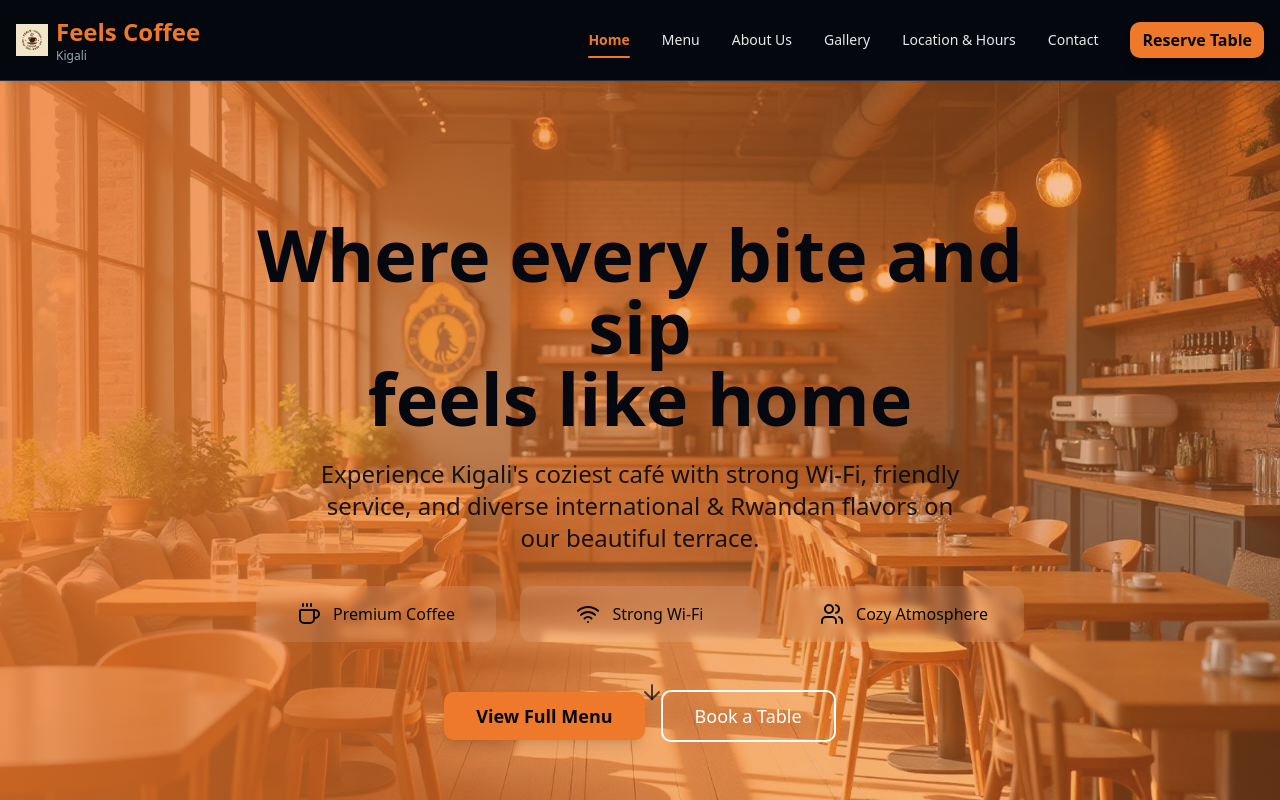
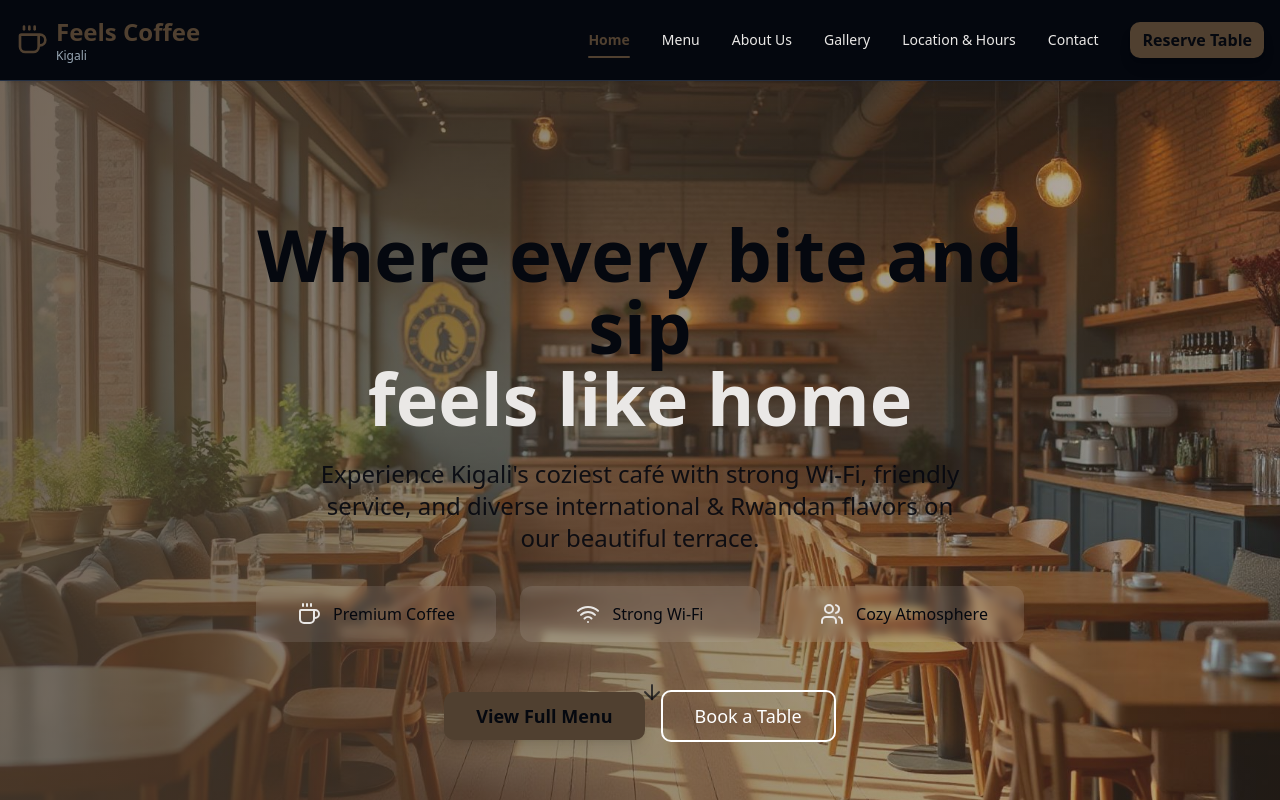
Before and after one commit to uzz-ptl7/Cafe-Template, a React (Vite) app: page / in a window 1280 px wide. Shown: the top 800 px of the page. Built offline with nearby package versions, Linux system fonts and the light colour scheme.

Commit message:
Refactor: Update color scheme and logo
- Revert to the previous coffee cup icon logo.
- Update color scheme to use black, dark gray, and a coffee-inspired color.
- Remove the dull copper color.

```diff
--- a/src/components/Footer.tsx
+++ b/src/components/Footer.tsx
@@ -1,6 +1,5 @@
-import { MapPin, Clock, Phone, Mail, Instagram, Heart } from "lucide-react";
+import { Coffee, MapPin, Clock, Phone, Mail, Instagram, Heart } from "lucide-react";
 import { Button } from "@/components/ui/button";
-import feelsCoffeeLogo from "@/assets/feels-coffee-logo.png";
 
 interface FooterProps {
   setActiveSection: (section: string) => void;
@@ -33,7 +32,7 @@ const Footer = ({ setActiveSection }: FooterProps) => {
           {/* Brand Section */}
           <div className="lg:col-span-1 text-center lg:text-left">
             <div className="flex items-center gap-2 mb-6 justify-center lg:justify-start">
-              <img src={feelsCoffeeLogo} alt="Feels Coffee Logo" className="h-8 w-8 object-contain" />
+              <Coffee className="h-8 w-8 text-coffee" />
               <div>
                 <h3 className="text-2xl font-bold">Feels Coffee</h3>
                 <p className="text-sm text-primary-foreground/80">Kigali</p>
--- a/src/components/Header.tsx
+++ b/src/components/Header.tsx
@@ -1,8 +1,7 @@
 import { useState } from "react";
 import { Button } from "@/components/ui/button";
-import { Menu, X, MapPin, Clock } from "lucide-react";
+import { Menu, X, Coffee, MapPin, Clock } from "lucide-react";
 import { cn } from "@/lib/utils";
-import feelsCoffeeLogo from "@/assets/feels-coffee-logo.png";
 
 interface HeaderProps {
   activeSection: string;
@@ -47,7 +46,7 @@ const Header = ({ activeSection, setActiveSection }: HeaderProps) => {
               className="flex items-center gap-2 cursor-pointer"
               onClick={() => handleNavClick("home")}
             >
-              <img src={feelsCoffeeLogo} alt="Feels Coffee Logo" className="h-8 w-8 object-contain" />
+              <Coffee className="h-8 w-8 text-coffee" />
               <div>
                 <h1 className="text-2xl font-bold text-coffee">Feels Coffee</h1>
                 <p className="text-xs text-muted-foreground">Kigali</p>
@@ -101,7 +100,7 @@ const Header = ({ activeSection, setActiveSection }: HeaderProps) => {
               {/* Menu Header */}
               <div className="p-4 border-b border-border">
                 <div className="flex items-center gap-2">
-                  <img src={feelsCoffeeLogo} alt="Feels Coffee Logo" className="h-6 w-6 object-contain" />
+                  <Coffee className="h-6 w-6 text-coffee" />
                   <div>
                     <h2 className="text-lg font-bold text-coffee">Feels Coffee</h2>
                     <p className="text-xs text-muted-foreground">Kigali</p>
--- a/src/index.css
+++ b/src/index.css
@@ -29,18 +29,18 @@
     --muted: 217 32% 14%;
     --muted-foreground: 210 15% 65%;
 
-    /* Vibrant copper accent - lively */
-    --accent: 24 85% 55%;
-    --accent-foreground: 222 47% 4%;
-    --accent-light: 24 70% 35%;
+    /* Rich coffee brown accent */
+    --accent: 30 25% 25%;
+    --accent-foreground: 34 8% 91%;
+    --accent-light: 30 15% 15%;
 
-    /* Rich coffee brown - lively */
-    --coffee: 24 85% 55%;
-    --coffee-light: 24 70% 70%;
+    /* Deep coffee brown */
+    --coffee: 30 25% 25%;
+    --coffee-light: 30 35% 35%;
 
-    /* Warm copper highlights - lively */
-    --warm: 24 85% 55%;
-    --warm-foreground: 222 47% 4%;
+    /* Warm coffee highlights */
+    --warm: 30 25% 25%;
+    --warm-foreground: 34 8% 91%;
 
     --destructive: 0 65% 55%;
     --destructive-foreground: 35 15% 96%;
```
